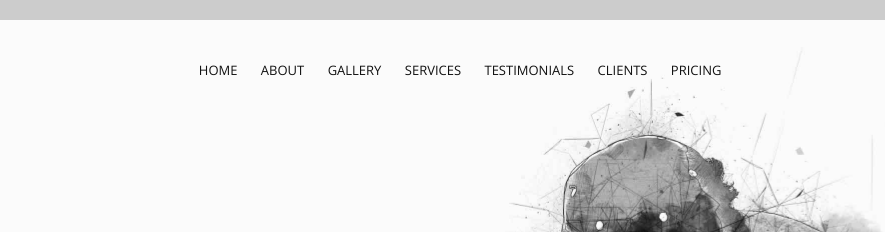
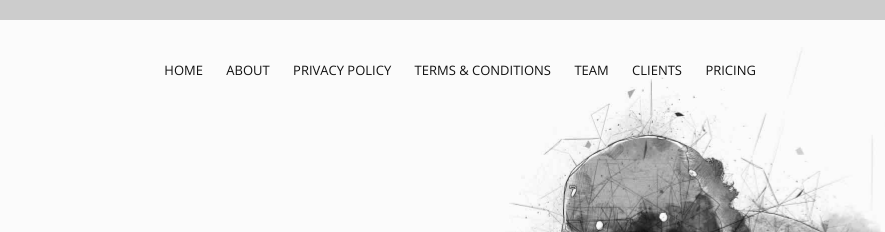
Before and after one commit to SanjaySinghGangwar/DeskClockWeb, a plain HTML site: page public/index.html in a window 1280 px wide. Shown: the top 232 px of the page, 171-1056 px from the left. Drawn offline with nearby package versions, Linux system fonts and the light colour scheme.

Commit message:
minro chanegs

```diff
--- a/public/index.html
+++ b/public/index.html
@@ -113,13 +113,13 @@
                                 <a href="#about">About</a>
                             </li>
                             <li>
-                                <a href="#gallery">Gallery</a>
+                                <a href="#gallery">Privacy Policy</a>
                             </li>
                             <li>
-                                <a href="#services">Services</a>
+                                <a href="#services">Terms & Conditions</a>
                             </li>
                             <li>
-                                <a href="#testimonials">Testimonials</a>
+                                <a href="#testimonials">Team</a>
                             </li>
                             <li>
                                 <a href="#clients">Clients</a>
```
